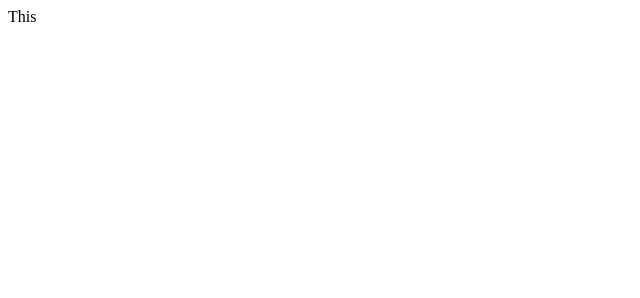
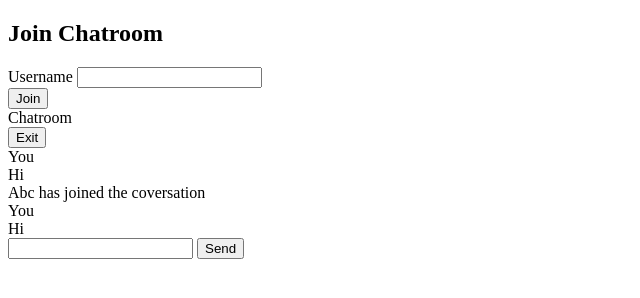
Before and after one commit to DianaCirjaliu/Week3, a plain HTML site: page html/index.html in a window 1280 px wide. Shown: the whole page, without its empty margins (0-640 px from the left). Drawn offline with nearby package versions, Linux system fonts and the light colour scheme; files that its build step writes are made by us from their sources.

Commit message:
Added initial HTML structure with placeholder components for upcoming SCSS styling

```diff
--- a/html/index.html
+++ b/html/index.html
@@ -7,6 +7,47 @@
     <link rel="stylesheet" href="main.css">
 </head>
 <body>
-    This
+    <div class="app">
+        <div class="screen join-screen active">
+            <div class="form">
+                <h2>Join Chatroom</h2>
+                <div class="form-input">
+                    <label>Username</label>
+                    <input type="text" id="username">
+                </div>
+                <div class="form-input">
+                    <button id="join-user">Join</button>
+                </div>
+            </div>
+        </div>
+        <div class="screen chat screen">
+            <div class="header">
+                <div class="logo">Chatroom</div>
+                <button id="exit-chat">Exit</button>
+            </div>
+            <div class="messages">
+
+                <div class="messages my-message">
+                    <div>
+                        <div class="name">You</div>
+                        <div class="text">Hi</div>
+                    </div>
+                </div>
+                <div class="update">
+                    Abc has joined the coversation
+                </div>
+                <div class="messages other-message">
+                    <div>
+                        <div class="name">You</div>
+                        <div class="text">Hi</div>
+                    </div>
+                </div>
+            </div>
+            <div class="typebox">
+                <input type="text" id="message-input">
+                <button id="send-message">Send</button>
+            </div>
+        </div>
+    </div>
 </body>
 </html>
```
